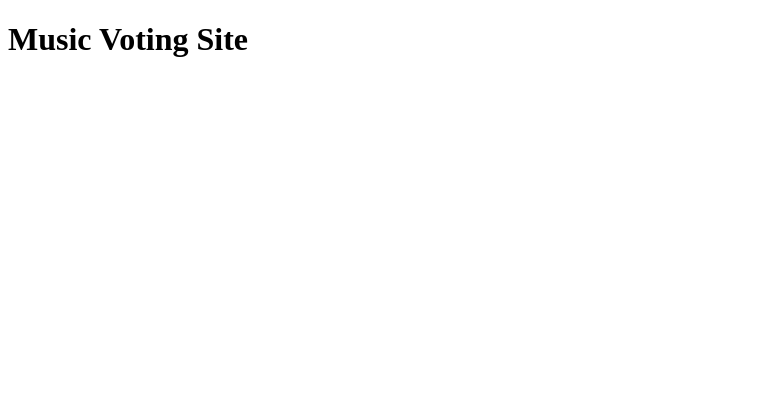
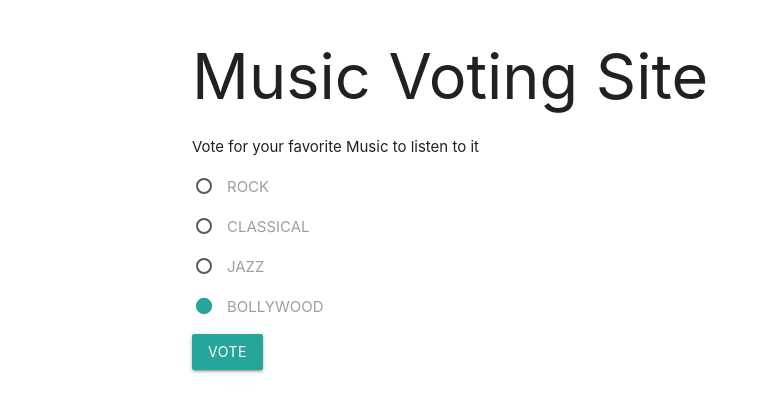
Before and after one commit to pranavkanade/mood, a website: page public/index.html in a window 1280 px wide. Shown: the whole page, without its empty margins (0-761 px from the left). Drawn offline with nearby package versions, Linux system fonts and the light colour scheme.

Commit message:
Added categories and submit button

```diff
--- a/public/index.html
+++ b/public/index.html
@@ -5,8 +5,50 @@
     <meta name="viewport" content="width=device-width, initial-scale=1.0">
     <meta http-equiv="X-UA-Compatible" content="ie=edge">
     <title>PusherPoll</title>
+    <link rel="stylesheet" href="https://cdnjs.cloudflare.com/ajax/libs/materialize/1.0.0-rc.2/css/materialize.min.css">
 </head>
 <body>
-    <h1>Music Voting Site</h1>
+    <div class="container">
+        <h1>Music Voting Site</h1>
+        <p>Vote for your favorite Music to listen to it</p>
+        <form id="vote-form">
+            <p>
+                <label>
+                    <input type="radio" name="music" id="mRock" value="ROCK"/>
+                    <span>ROCK</span>
+                </label>
+            </p>
+            <p>
+                <label>
+                    <input type="radio" name="music" id="mClassical" value="CLASSICAL" checked/>
+                    <span>CLASSICAL</span>
+                </label>
+            </p>
+            <p>
+                <label>
+                    <input type="radio" name="music" id="mJazz" value="JAZZ" checked/>
+                    <span>JAZZ</span>
+                </label>
+            </p>
+            <p>
+                <label>
+                    <input type="radio" name="music" id="mBollywood" value="BOLLYWOOD" checked/>
+                    <span>BOLLYWOOD</span>
+                </label>
+            </p>
+            <input type="submit" value="Vote" class="btn"/>
+        </form>
+        <br><br>
+
+        <div id="chartContainer" style="height: 300px;width:100%"></div>
+    </div>
+    <script
+    src="https://code.jquery.com/jquery-3.3.1.js"
+    integrity="sha256-2Kok7MbOyxpgUVvAk/HJ2jigOSYS2auK4Pfzbm7uH60="
+    crossorigin="anonymous"></script>
+    <script src="https://cdnjs.cloudflare.com/ajax/libs/materialize/1.0.0-rc.2/js/materialize.min.js"></script>
+    <script src="https://cdnjs.cloudflare.com/ajax/libs/pusher/4.2.2/pusher.min.js"></script>
+    <script src="https://cdnjs.cloudflare.com/ajax/libs/canvasjs/1.7.0/canvasjs.js"></script>
+    <script src="main.js"></script>
 </body>
 </html>
```
Also changed, not shown: routes/poll.js (+19 -0 lines), public/main.js (added).
